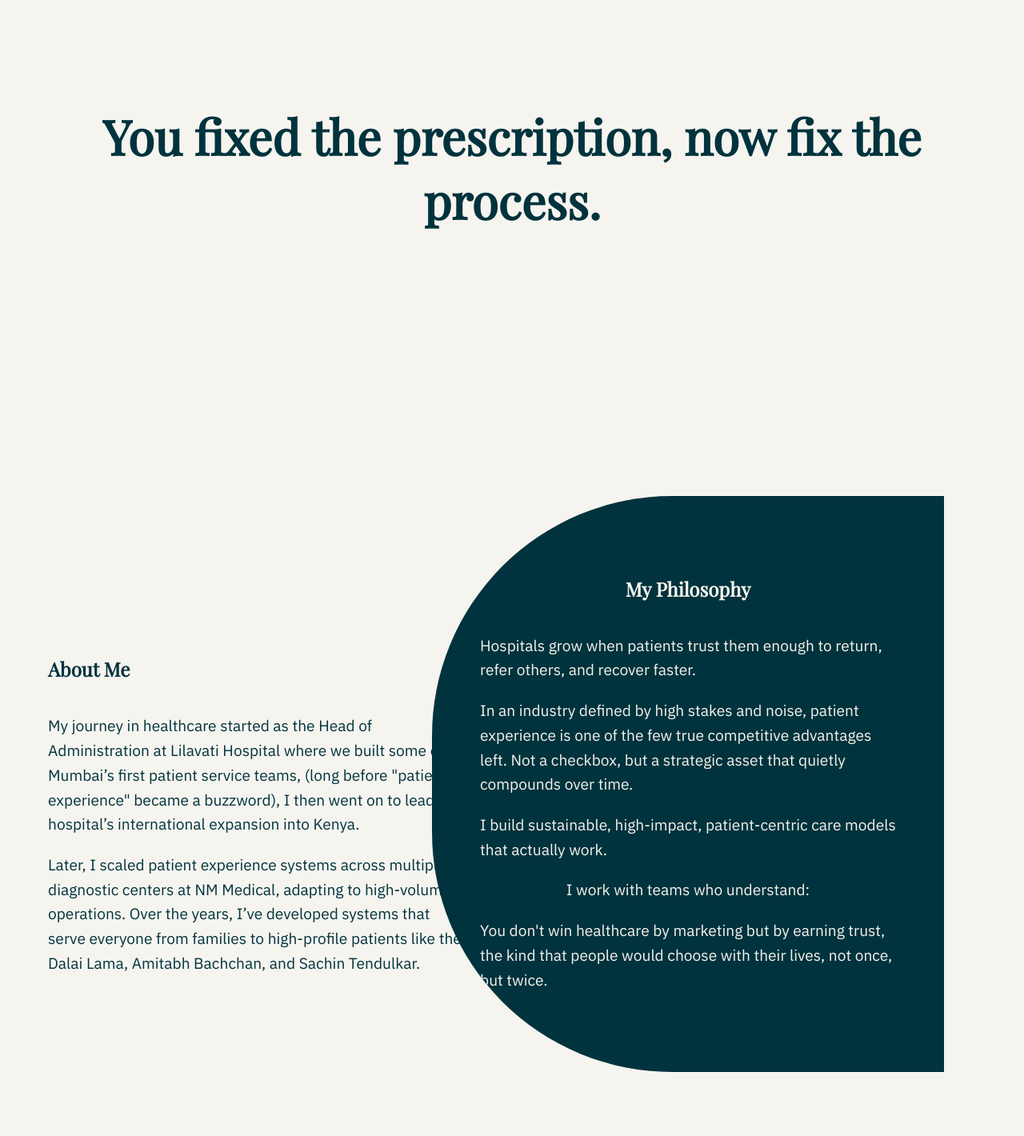
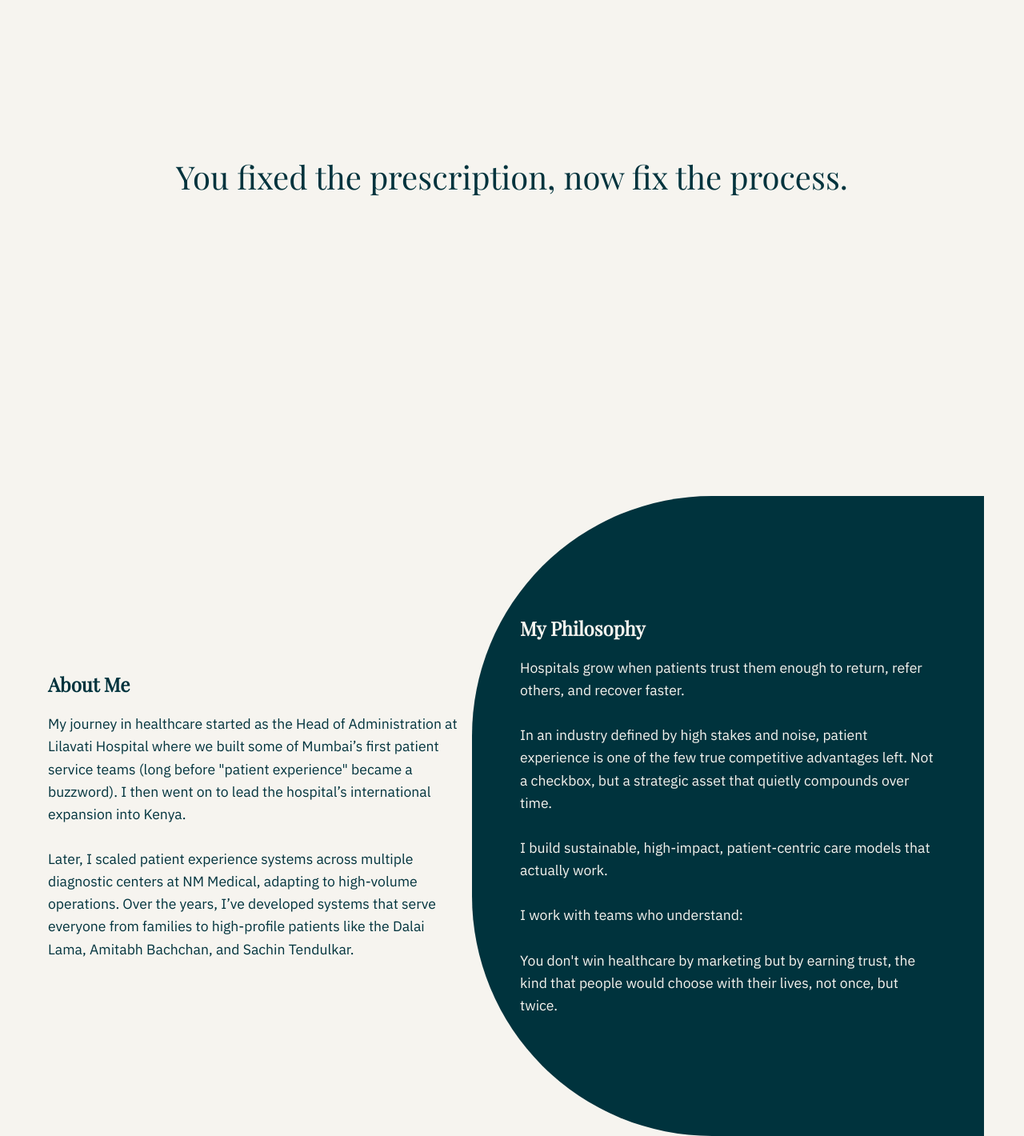
Before and after one commit to discoquitter/discoquitter.github.io, a plain HTML site: page index.html in a window 1280 px wide. Shown: the part 180-1600 px from the top of the page at 80% size. Drawn offline with nearby package versions, Linux system fonts and the light colour scheme.

Commit message:
Update index.html

```diff
--- a/index.html
+++ b/index.html
@@ -2,112 +2,66 @@
 <html lang="en">
 <head>
   <meta charset="UTF-8">
-  <title>111</title>
-  <link href="https://fonts.googleapis.com/css2?family=Playfair+Display&family=IBM+Plex+Sans&family=Open+Sauce+Sans&display=swap" rel="stylesheet">
+  <meta name="viewport" content="width=device-width, initial-scale=1">
+  <title>Healthcare Journey</title>
+
+  <!-- Link to your CSS -->
   <link rel="stylesheet" href="style.css">
-  <style>
-    body {
-      margin: 0;
-      font-family: 'IBM Plex Sans', sans-serif;
-    }
-    .first-page {
-      height: 100vh;
-      background-color: #f6f4ef; /* Sand */
-      display: flex;
-      align-items: center;
-      justify-content: center;
-      text-align: center;
-      color: #00333d; /* Deep Green */
-      font-family: 'Playfair Display', serif;
-      font-size: 2.5rem;
-      padding: 20px;
-    }
-    .split-container {
-      display: flex;
-      height: 100vh;
-    }
-    .split-container .left {
-      background-color: #f6f4ef; /* Sand */
-      color: #00333d; /* Deep Green */
-      width: 50%;
-      padding: 60px;
-      font-family: 'IBM Plex Sans', sans-serif;
-      display: flex;
-      flex-direction: column;
-      justify-content: center;
-    }
-.split-container .right {
-  background-color: #00333d; /* Deep Green */
-  color: #f6f4ef; /* Sand */
-  width: 50%;
-  padding: 60px;
-  font-family: 'IBM Plex Sans', sans-serif;
-  display: flex;
-  flex-direction: column;
-  justify-content: center;
-  align-items: center; /* Add this to center horizontally too */
-  height: 90vh; /* Add this to make it tall */
-  border-top-left-radius: 300px;
-  border-bottom-left-radius: 300px;
-  margin-left: -100px;
-  overflow: hidden;
-}
-    h1, h2 {
-      font-family: 'Playfair Display', serif;
-    }
-    p {
-      margin-top: 20px;
-      line-height: 1.6;
-      font-size: 1.2rem;
-    }
-  </style>
+
+  <!-- Link Google Fonts -->
+  <link href="https://fonts.googleapis.com/css2?family=IBM+Plex+Sans&family=Playfair+Display&display=swap" rel="stylesheet">
 </head>
 
 <body>
 
-  <!-- First Page -->
-<section class="first-page">
-  <h1 id="typed-text"></h1>
-</section>
+  <!-- Typing text effect -->
+  <div class="typing-container">
+    <span id="typing-text"></span>
+  </div>
 
-<script>
-  const text = "You fixed the prescription, now fix the process.";
-  const typedText = document.getElementById("typed-text");
-  let index = 0;
-
-  function typeWriter() {
-    if (index < text.length) {
-      typedText.innerHTML += text.charAt(index);
-      index++;
-      setTimeout(typeWriter, 70);
-    }
-  }
-
-  window.onload = typeWriter;
-</script>
-
-
-  <!-- Second Page: Split View -->
-  <section class="split-container">
-
-    <!-- About Me Section -->
+  <!-- Split About Me / Philosophy -->
+  <div class="split-container">
     <div class="left">
       <h2>About Me</h2>
-      <p>My journey in healthcare started as the Head of Administration at Lilavati Hospital where we built some of Mumbai’s first patient service teams, (long before "patient experience" became a buzzword), I then went on to lead the hospital’s international expansion into Kenya.</p>
-      <p>Later, I scaled patient experience systems across multiple diagnostic centers at NM Medical, adapting to high-volume operations. Over the years, I’ve developed systems that serve everyone from families to high-profile patients like the Dalai Lama, Amitabh Bachchan, and Sachin Tendulkar.</p>
+      <p>
+        My journey in healthcare started as the Head of Administration at Lilavati Hospital where we built some of Mumbai’s first patient service teams (long before "patient experience" became a buzzword). I then went on to lead the hospital’s international expansion into Kenya.<br><br>
+
+        Later, I scaled patient experience systems across multiple diagnostic centers at NM Medical, adapting to high-volume operations. Over the years, I’ve developed systems that serve everyone from families to high-profile patients like the Dalai Lama, Amitabh Bachchan, and Sachin Tendulkar.
+      </p>
     </div>
 
-    <!-- My Philosophy Section -->
     <div class="right">
       <h2>My Philosophy</h2>
-      <p>Hospitals grow when patients trust them enough to return, refer others, and recover faster.</p>
-      <p>In an industry defined by high stakes and noise, patient experience is one of the few true competitive advantages left. Not a checkbox, but a strategic asset that quietly compounds over time.</p>
-      <p>I build sustainable, high-impact, patient-centric care models that actually work.</p>
-      <p>I work with teams who understand:</p>
-      <p>You don't win healthcare by marketing but by earning trust, the kind that people would choose with their lives, not once, but twice.</p>
+      <p>
+        Hospitals grow when patients trust them enough to return, refer others, and recover faster.<br><br>
+
+        In an industry defined by high stakes and noise, patient experience is one of the few true competitive advantages left. Not a checkbox, but a strategic asset that quietly compounds over time.<br><br>
+
+        I build sustainable, high-impact, patient-centric care models that actually work.<br><br>
+
+        I work with teams who understand:<br><br>
+
+        You don't win healthcare by marketing but by earning trust, the kind that people would choose with their lives, not once, but twice.
+      </p>
     </div>
+  </div>
 
-  </section>
+  <!-- Typing script -->
+  <script>
+    const text = "You fixed the prescription, now fix the process.";
+    const typingSpeed = 50; // ms
+    let index = 0;
+
+    function type() {
+      if (index < text.length) {
+        document.getElementById("typing-text").innerHTML += text.charAt(index);
+        index++;
+        setTimeout(type, typingSpeed);
+      }
+    }
+
+    window.onload = type;
+  </script>
 
 </body>
 </html>
```
